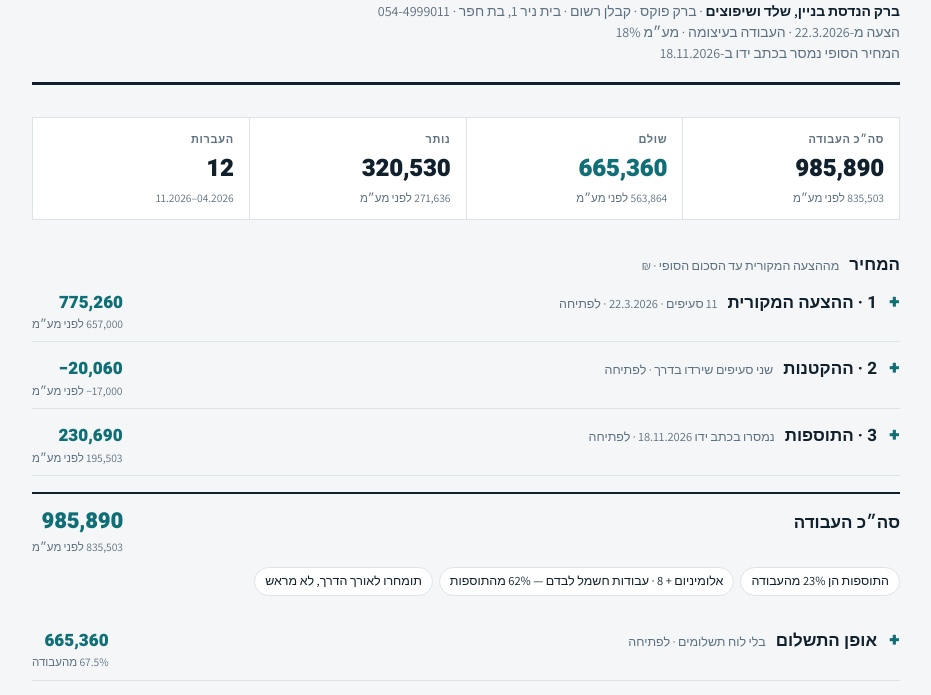
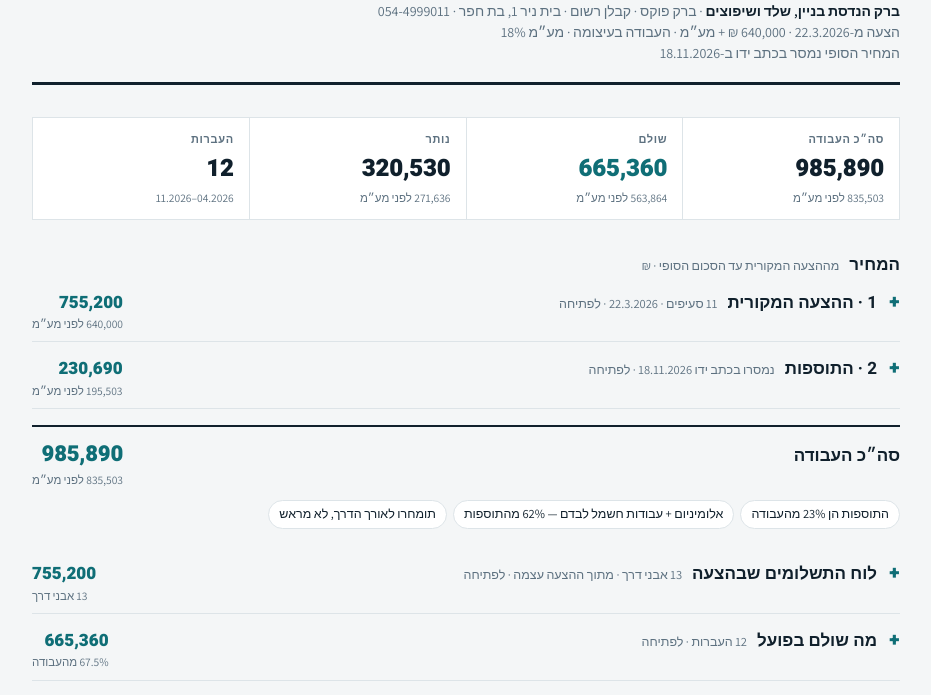
Before and after one commit to yaelavgil/reno-prices, a plain HTML site: page index.html in a window 1280 px wide. Shown: the part 105-800 px from the top of the page, without its empty margins (174-1105 px from the left). Drawn offline with Linux system fonts and the light colour scheme.

Commit message:
ההצעה המקורית היא 640,000 ואין הקטנות; נוסף לוח התשלומים מההצעה
Co-Authored-By: Claude Opus 5 <noreply@anthropic.com>

```diff
--- a/index.html
+++ b/index.html
@@ -175,7 +175,7 @@ dialog button.primary{border-color:var(--accent);background:var(--accent);color:
     <h1>ברק — מחיר ותשלומים</h1>
     <div class="sub">
       <b>ברק הנדסת בניין, שלד ושיפוצים</b> · ברק פוקס · קבלן רשום · בית ניר 1, בת חפר · 054-4999011<br>
-      הצעה מ-22.3.2026 · העבודה בעיצומה · מע״מ <span id="vatlabel">18</span>%<br>
+      הצעה מ-22.3.2026 · 640,000 ₪ + מע״מ · העבודה בעיצומה · מע״מ <span id="vatlabel">18</span>%<br>
       המחיר הסופי נמסר בכתב ידו ב-18.11.2026
     </div>
   </header>
@@ -203,16 +203,7 @@ dialog button.primary{border-color:var(--accent);background:var(--accent);color:
 
     <details class="fold">
     <summary>
-      <h2>2 · ההקטנות</h2>
-      <span class="hint">שני סעיפים שירדו בדרך · לפתיחה</span>
-      <span class="foldsum" id="sum-cuts"></span>
-    </summary>
-    <div class="scroll"><table id="t-cuts"></table></div>
-    </details>
-
-    <details class="fold">
-    <summary>
-      <h2>3 · התוספות</h2>
+      <h2>2 · התוספות</h2>
       <span class="hint">נמסרו בכתב ידו 18.11.2026 · לפתיחה</span>
       <span class="foldsum" id="sum-extras"></span>
     </summary>
@@ -228,8 +219,17 @@ dialog button.primary{border-color:var(--accent);background:var(--accent);color:
   <section>
     <details class="fold">
     <summary>
-      <h2>אופן התשלום</h2>
-      <span class="hint">בלי לוח תשלומים · לפתיחה</span>
+      <h2>לוח התשלומים שבהצעה</h2>
+      <span class="hint">13 אבני דרך · מתוך ההצעה עצמה · לפתיחה</span>
+      <span class="foldsum" id="sum-sched"></span>
+    </summary>
+    <div class="scroll"><table id="t-sched"></table></div>
+    </details>
+
+    <details class="fold">
+    <summary>
+      <h2>מה שולם בפועל</h2>
+      <span class="hint">12 העברות · לפתיחה</span>
       <span class="foldsum" id="sum-pay"></span>
     </summary>
     <div class="scroll"><table id="t-pay"></table></div>
@@ -264,7 +264,7 @@ dialog button.primary{border-color:var(--accent);background:var(--accent);color:
       <span class="hint">חמישה דברים ששווה לסגור מראש · לפתיחה</span>
     </summary>
     <ol class="lessons">
-      <li><span class="i">1</span><span><b>חוזה חתום ולוח תשלומים לפני שמתחילים.</b> <span class="d">בלי לוח, כל תשלום הוא משא ומתן מחדש.</span></span></li>
+      <li><span class="i">1</span><span><b>לוח תשלומים זה חצי מהעבודה — החצי השני הוא לעקוב אחריו.</b> <span class="d">בהצעה שלנו <b>היה</b> לוח מפורט: 13 אבני דרך לפי שלבי עבודה, שמסתכמות בדיוק ל-755,200. המקדמה שולמה בדיוק לפיו. <b>ומשם הוא נזנח</b> — 11 ההעברות הבאות יצאו לפי קצב ולפי בקשה, בסכומים שאינם מופיעים בו. <b>לפני כל העברה, לבדוק מול הלוח איזו אבן דרך נסגרה.</b></span></span></li>
       <li><span class="i">2</span><span><b>לשמור אסמכתה מהתשלום הראשון.</b> <span class="d">אצלנו ששת הראשונים נעשו לפני שהתחלנו לתייק, וכשהגיע הזמן להשוות ספרים זו התקופה היחידה שאי אפשר לאמת.</span></span></li>
       <li><span class="i">3</span><span><b>״הערכה גסה״ בחשמל היא באמת הערכה — ומחיר לנקודה בעל פה לא שווה כלום בלי ספירה.</b> <span class="d">תומחר 63,000, נגמר ב-114,000 לפני מע״מ. קיבלנו מחיר לכל נקודה, אבל אף אחד לא ספר נקודות תוך כדי — והתוספת הגיעה בסוף כמספר אחד. <b>לסגור את החשמל אחרי תוכנית נקודות, ולדרוש את מחיר היחידה בכתב ואת הספירה המצטברת בכל שלב.</b></span></span></li>
       <li><span class="i">4</span><span><b>״לפי מפרט״ מגן רק על מה שבמפרט.</b> <span class="d">לבקש לראות אותו לפני החתימה.</span></span></li>
@@ -300,18 +300,28 @@ const esc = s => String(s==null?"":s).replace(/[&<>"]/g,c=>({"&":"&amp;","<":"&l
 const parseNum = s => { const v = Number(String(s).replace(/[^\d.-]/g,"")); return isFinite(v)?v:null; };
 
 /* ---------- built-in defaults: the page renders from these before db answers ---------- */
+/* The 11 lines exactly as they appear in "הצעת מחיר יעל ורועי.docx", in its order and its wording.
+   The document's own total is 640,000 + מע״מ. There were no reductions. */
 const DEF_TOPICS = [
-  {id:"t1", label:"הוצאת מדרגות — כלונסאות, עמודים, בנייה, מכולות, גג רעפים", pre:140000, cut:140000},
-  {id:"t2", label:"טייח פנים — פתחי חלונות, גליפים, רשתות, ב-2 הקומות", pre:76000, cut:69000, note:"הוקטן ב-7,000"},
-  {id:"t3", label:"שליכט צבעוני חיצוני — רשתות, דבק, פיגומים", pre:67000, cut:67000},
-  {id:"t4", label:"צבע פנים כולל שפכטל", pre:65000, cut:65000},
-  {id:"t5", label:"עבודות חשמל", pre:63000, cut:63000, note:"בהצעה נכתב ״הערכה גסה״, לפני שהיו תוכניות חשמל. התוספת בפועל — 51,000 לפני מע״מ — מופיעה בטבלת התוספות."},
-  {id:"t6", label:"הריסה כולל פינוי למכולות", pre:56000, cut:56000},
-  {id:"t7", label:"אינסטלציה", pre:52000, cut:52000, note:"בהצעה נכתב ״לפי מפרט״. המפרט עצמו לא צורף."},
-  {id:"t8", label:"בנייה — מחיצות וקירות", pre:51000, cut:41000, note:"הוקטן ב-10,000"},
-  {id:"t9", label:"חיפוי וריצוף מקלחות כולל כניסה", pre:34000, cut:34000},
-  {id:"t10", label:"איטום — מסביב לבית, חדרים רטובים, מרפסת שמש", pre:27000, cut:27000},
-  {id:"t11", label:"מרפסת שמש בגג", pre:26000, cut:26000}
+  {id:"t1",  label:"עבודות הריסה כולל פינוי למכולות", pre:56000},
+  {id:"t2",  label:"עבודות אינסטלציה לפי מפרט", pre:52000, note:"״לפי מפרט״ — והמפרט עצמו לא צורף להצעה."},
+  {id:"t3",  label:"עבודות צבע פנים כולל שפכטל", pre:65000},
+  {id:"t4",  label:"שליכט צבעוני כולל רשתות ודבק כולל פיגומים", pre:67000},
+  {id:"t5",  label:"עבודות טייח פנים כולל פתחי חלונות, גליפים, רשתות — ב-2 הקומות", pre:69000},
+  {id:"t6",  label:"עבודות בניה כולל מחיצות, קירות גבס ובידוד דחוס", pre:41000},
+  {id:"t7",  label:"עבודות איטום מסביב הבית כולל חדרים רטובים כולל מרפסת שמש", pre:27000},
+  {id:"t8",  label:"עבודות חשמל — הערכה גסה", pre:63000, note:"המילים ״הערכה גסה״ הן שלו, בגוף ההצעה. התוספת בפועל — עוד 51,000 לפני מע״מ — מופיעה בתוספות."},
+  {id:"t9",  label:"עבודות חיפוי וריצוף מקלחות כולל כניסה לבית", pre:34000},
+  {id:"t10", label:"מרפסת שמש בגג", pre:26000},
+  {id:"t11", label:"הוצאת מדרגות כולל כלונסאות, בניה, מכולות וגג רעפים", pre:140000}
+];
+/* "תנאי תשלום" from the same document — 13 milestones, incl. VAT, summing to 755,200. */
+const DEF_SCHEDULE = [
+  {n:"מקדמה", v:75520}, {n:"הריסות", v:55460}, {n:"אינסטלציה", v:52156},
+  {n:"צבע", v:65195}, {n:"שליכט צבעוני", v:67201}, {n:"טייח פנים", v:67968},
+  {n:"עבודות בניה", v:41123}, {n:"עבודות איטום", v:27081}, {n:"עבודות חשמל", v:63189},
+  {n:"עבודות חיפוי וריצוף", v:34102}, {n:"מרפסת שמש בגג", v:26078},
+  {n:"הוצאת מדרגות", v:140420}, {n:"מסירה", v:39707}
 ];
 /* Exactly the lines on Barak's handwritten page, photographed 18.11.2026 19:34, in his order.
    Nothing here comes from anywhere else. Descriptions we could not read are marked, not guessed. */
@@ -367,7 +377,7 @@ const listOf = kind => kind==="topic"?topics : kind==="extra"?extras : pays;
 
 /* ---------- totals ---------- */
 function totals(){
-  const tPre  = topics.reduce((s,r)=>s+(r.cut||0),0);
+  const tPre  = topics.reduce((s,r)=>s+(r.pre||0),0);
   const xPre  = extras.reduce((s,r)=>s+(r.pre||0),0);
   const charged = (meta.extrasCharged==null) ? xPre : meta.extrasCharged;
   const chargedInc = (meta.extrasChargedInc==null) ? charged*VAT : meta.extrasChargedInc;
@@ -416,23 +426,26 @@ function renderTopics(){
     h+='<tr><td>'+name+'</td>'+nCell(r.pre,r.id,"pre","mute")
       +'<td class="n">'+fmt((r.pre||0)*VAT)+'</td></tr>';
   }
-  h+='<tr class="total"><td>סה״כ ההצעה</td><td class="n">'+fmt(t.offerPre)+'</td><td class="n big">'+fmt(t.offerPre*VAT)+'</td></tr></tbody>';
+  h+='<tr class="total"><td>סה״כ ההצעה</td><td class="n">'+fmt(t.offerPre)+'</td><td class="n big">'+fmt(t.offerPre*VAT)+'</td></tr>';
+  h+='<tr class="check"><td colspan="3">המספר <b>640,000 + מע״מ</b> כתוב בגוף ההצעה, מתחת לרשימה.</td></tr></tbody>';
   document.getElementById("t-topics").innerHTML=h;
   document.getElementById("sum-topics").innerHTML=fmt(t.offerPre*VAT)+'<small>'+fmt(t.offerPre)+' לפני מע״מ</small>';
 }
-function renderCuts(){
-  const t=totals(), cut=topics.filter(r=>(r.cut||0)!==(r.pre||0));
-  let h='<thead><tr><th>הסעיף</th><th>בהצעה</th><th>סוכם</th><th>ההקטנה</th><th>כולל מע״מ</th></tr></thead><tbody>';
-  for(const r of cut){
-    const d=(r.cut||0)-(r.pre||0);
-    h+='<tr><td>'+esc(r.label.replace(/ —.*/,""))+'</td><td class="n mute">'+fmt(r.pre)+'</td>'
-      +nCell(r.cut,r.id,"cut")+'<td class="n">'+fmtS(d)+'</td><td class="n">'+fmtS(d*VAT)+'</td></tr>';
-  }
-  const d=t.tPre-t.offerPre;
-  h+='<tr class="total"><td>סה״כ ההקטנות</td><td></td><td></td><td class="n">'+fmtS(d)+'</td><td class="n big">'+fmtS(d*VAT)+'</td></tr>';
-  h+='<tr class="check"><td colspan="5">ההקטנות סוכמו מול ברק בדרך. הבסיס אחרי ההקטנות: <b>'+fmt(t.tPre)+'</b> לפני מע״מ · <b>'+fmt(t.tInc)+'</b> כולל.</td></tr></tbody>';
-  document.getElementById("t-cuts").innerHTML=h;
-  document.getElementById("sum-cuts").innerHTML=fmtS(d*VAT)+'<small>'+fmtS(d)+' לפני מע״מ</small>';
+function renderSched(){
+  const paidN=pays.length;
+  let run=0, h='<thead><tr><th>#</th><th>אבן הדרך</th><th>כולל מע״מ</th><th>מצטבר</th><th>% מההצעה</th></tr></thead><tbody>';
+  const tot=DEF_SCHEDULE.reduce((s,r)=>s+r.v,0);
+  DEF_SCHEDULE.forEach((r,i)=>{
+    run+=r.v;
+    h+='<tr><td class="mute">'+(i+1)+'</td><td>'+esc(r.n)+'</td><td class="n">'+fmt(r.v)+'</td>'
+      +'<td class="n mute">'+fmt(run)+'</td><td class="n">'+(run/tot*100).toFixed(1)+'%</td></tr>';
+  });
+  h+='<tr class="total"><td></td><td>סה״כ</td><td class="n big">'+fmt(tot)+'</td><td></td><td class="n">100%</td></tr>';
+  h+='<tr class="check"><td colspan="5">הסכום מדויק: 640,000 × 1.18 = <b>755,200</b>. '
+   +'<b>התשלום הראשון שביצענו, 75,520, זהה בדיוק למקדמה כאן.</b> '
+   +'אחריו התשלומים כבר לא עקבו אחרי אבני הדרך — '+(paidN-1)+' ההעברות הבאות יצאו בסכומים אחרים ולפי קצב, לא לפי הרשימה הזאת.</td></tr></tbody>';
+  document.getElementById("t-sched").innerHTML=h;
+  document.getElementById("sum-sched").innerHTML=fmt(tot)+'<small>13 אבני דרך</small>';
 }
 function renderExtras(){
   const t=totals(), span=canEdit?4:3, diff=t.xPre-t.charged;
@@ -464,7 +477,7 @@ function renderBridge(){
   const bigPct = t.xPre? Math.round((big.reduce((s,r)=>s+r.pre,0))/t.xPre*100):0;
   document.getElementById("chips-bridge").innerHTML=
     '<span class="chip">התוספות הן '+pct+'% מהעבודה</span>'
-   +'<span class="chip">'+esc(big.map(r=>r.label.replace(/ —.*/,"")).join(" + "))+' לבדם — '+bigPct+'% מהתוספות</span>'
+   +'<span class="chip">'+esc(big.map(r=>r.label.replace(/^[^·]{1,4}·\s*/,"").replace(/ —.*/,"")).join(" + "))+' לבדם — '+bigPct+'% מהתוספות</span>'
    +'<span class="chip">תומחרו לאורך הדרך, לא מראש</span>';
 }
 function renderPay(){
@@ -489,7 +502,8 @@ function renderPay(){
     '<span class="chip">'+pays.length+' העברות · ממוצע ~'+fmt(t.paid/(pays.length||1))+'</span>'
    +'<span class="chip">נותר '+fmt(t.left)+' · העבודה בעיצומה</span>'
    +'<span class="chip">טווח '+fmt(Math.min(...amts))+'–'+fmt(Math.max(...amts))+'</span>'
-   +'<span class="chip">אין מקדמה מוגדרת</span>'
+   +'<span class="chip">המקדמה שולמה בדיוק כפי שנקבעה — 75,520</span>'
+   +'<span class="chip">אחריה התשלומים לא עקבו אחרי אבני הדרך</span>'
    +(miss.length?'<span class="chip" style="border-color:var(--flag);color:var(--flag)">חסרות '+miss.length+' אסמכתאות</span>':'<span class="chip">כל האסמכתאות קיימות ✓</span>');
 }
 function renderKpis(){
@@ -574,7 +588,7 @@ function renderTools(){
   document.getElementById("tb-pay").innerHTML = canEdit
     ? '<button class="mini go" id="add-pay">+ תשלום חדש</button>' : "";
 }
-function renderAll(){ renderKpis(); renderTopics(); renderCuts(); renderExtras(); renderBridge(); renderPay(); renderTools(); renderShelf(); renderNot(); }
+function renderAll(){ renderKpis(); renderTopics(); renderSched(); renderExtras(); renderBridge(); renderPay(); renderTools(); renderShelf(); renderNot(); }
 
 /* ---------- persistence ---------- */
 let saveTimer=null;
```
